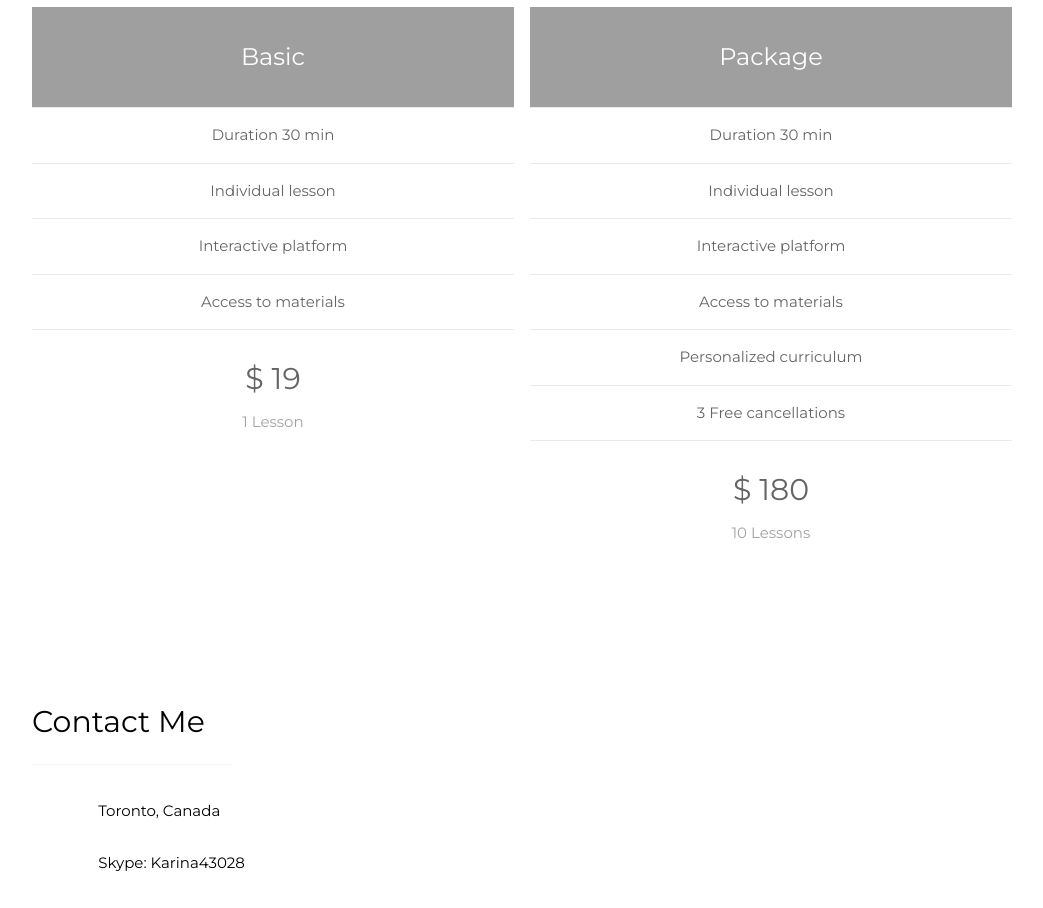
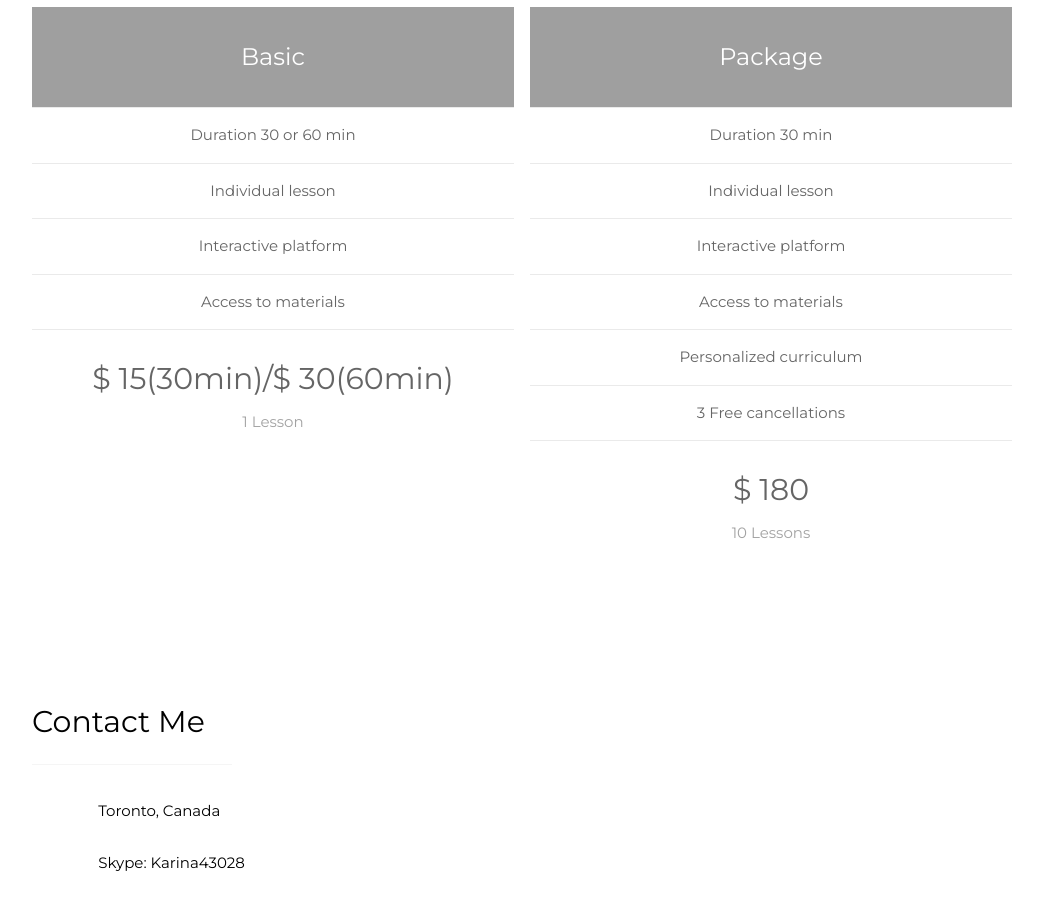
Before and after one commit to KarinaEnglish/Course, a plain HTML site: page index.html in a window 1280 px wide. Shown: the part 4020-4928 px from the top of the page, without its empty margins (178-1221 px from the left). Drawn offline with nearby package versions, Linux system fonts and the light colour scheme.

Commit message:
Update index.html

```diff
--- a/index.html
+++ b/index.html
@@ -228,12 +228,12 @@ My teaching goes beyond words and rules - I foster creativity and emotional inte
           <div class="w3-half w3-margin-bottom">
               <ul class="w3-ul w3-white w3-center w3-opacity w3-hover-opacity-off">
                   <li class="w3-dark-grey w3-xlarge w3-padding-32">Basic</li>
-                  <li class="w3-padding-16">Duration 30 min</li>
+                  <li class="w3-padding-16">Duration 30 or 60 min</li>
                   <li class="w3-padding-16">Individual lesson</li>
                   <li class="w3-padding-16">Interactive platform</li>
                   <li class="w3-padding-16">Access to materials</li>
                   <li class="w3-padding-16">
-                      <h2>$ 19</h2>
+                      <h2>$ 15(30min)/$ 30(60min)</h2>
                       <span class="w3-opacity">1 Lesson</span>
                   </li>
               </ul>
```
